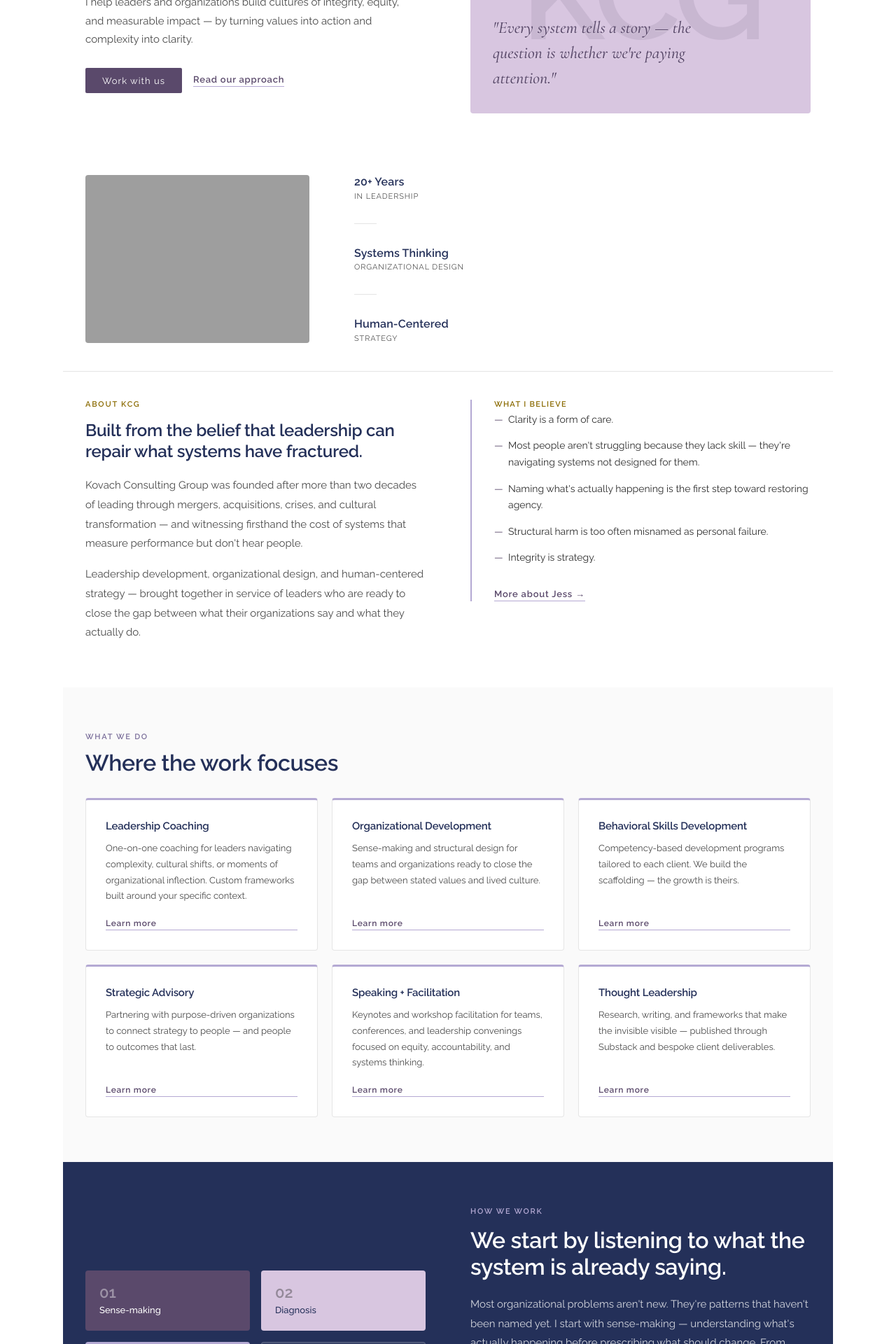
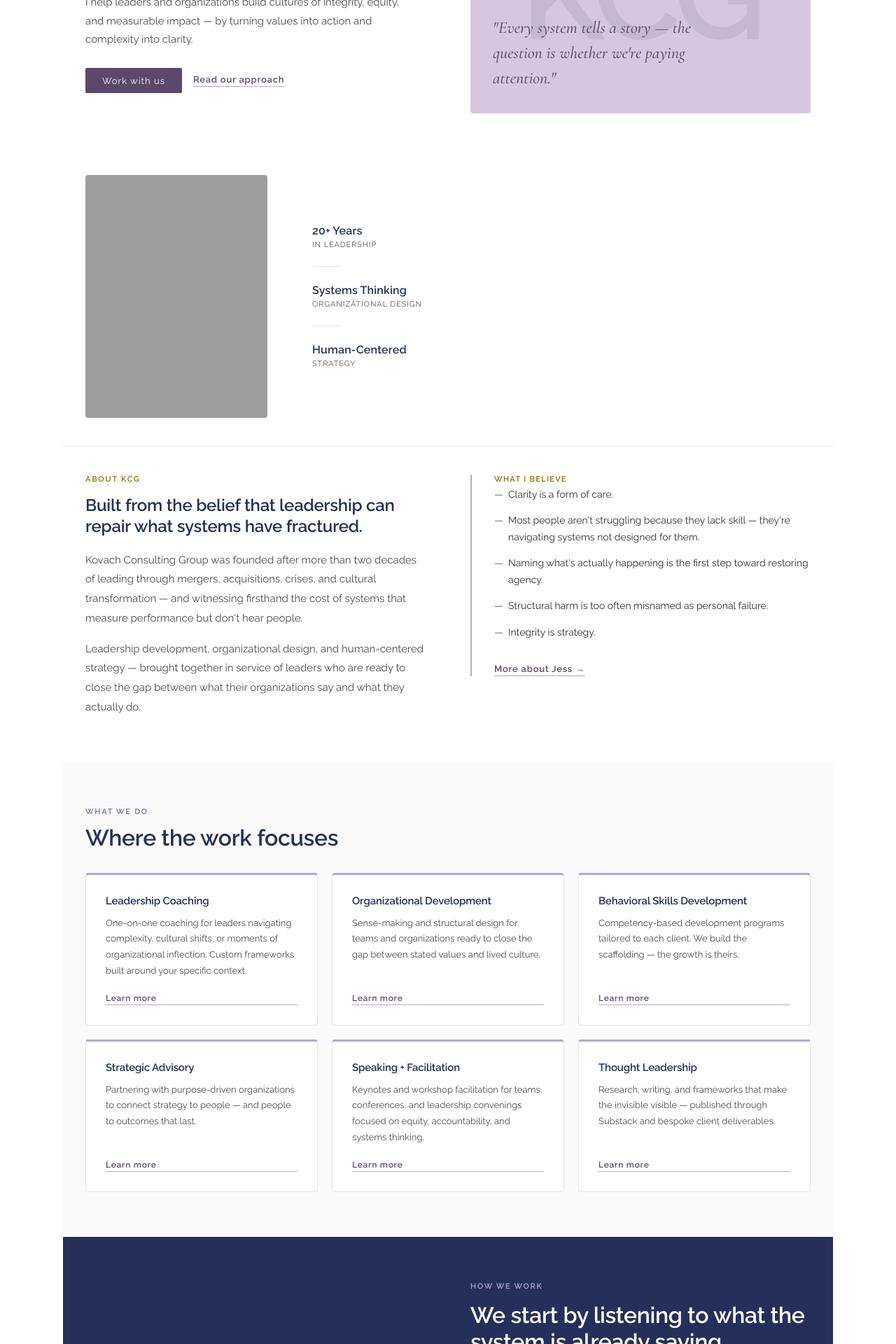
Before and after one commit to jesskovach/kovachconsultants, a Jekyll site: the page index.html, which Jekyll copies as it is, in a window 1280 px wide. Shown: the part 347-2267 px from the top of the page at 70% size. Built offline with Jekyll 4.4.1, drawn with Linux system fonts in a browser that asks for light colours; grey boxes are pictures that could not be loaded.

Commit message:
Fix intro block proportions — portrait photo, compact stats

```diff
--- a/index.html
+++ b/index.html
@@ -60,13 +60,13 @@
     .hero-quote{position:relative;z-index:2;font-family:'Cormorant Garamond',serif;font-style:italic;font-size:24px;font-weight:500;line-height:1.5;color:var(--plum);max-width:320px;text-shadow:0 1px 2px rgba(255,255,255,0.4);}
 
     /* INTRO BLOCK — headshot left, stats vertical right */
-    .intro{padding:3rem 2rem 0;display:grid;grid-template-columns:320px 1fr;gap:3rem;align-items:center;}
-    .intro-headshot{display:block;width:100%;border-radius:4px;aspect-ratio:4/3;object-fit:cover;object-position:center top;}
-    .intro-stats{display:flex;flex-direction:column;gap:2rem;padding-left:1rem;}
-    .intro-stat{display:flex;flex-direction:column;gap:0.3rem;}
+    .intro{padding:3rem 2rem 0;display:grid;grid-template-columns:260px 1fr;gap:3rem;align-items:center;}
+    .intro-headshot{display:block;width:100%;border-radius:4px;aspect-ratio:3/4;object-fit:cover;object-position:center top;}
+    .intro-stats{display:flex;flex-direction:column;justify-content:center;gap:1.5rem;padding-left:1rem;}
+    .intro-stat{display:flex;flex-direction:column;gap:0.25rem;}
     .intro-stat-n{font-size:16px;font-weight:600;color:var(--ink);letter-spacing:0.01em;white-space:nowrap;}
     .intro-stat-l{font-size:11px;letter-spacing:0.08em;text-transform:uppercase;color:#555;white-space:nowrap;}
-    .intro-stat-div{width:2rem;height:0.5px;background:var(--gray);}
+    .intro-stat-div{width:2.5rem;height:1px;background:var(--gray);}
 
     /* ABOUT — full width below the intro block */
     .about{padding:2.5rem 2rem 4rem;display:grid;grid-template-columns:1fr 1fr;gap:4rem;align-items:start;border-top:0.5px solid var(--gray);margin-top:2.5rem;}
```
